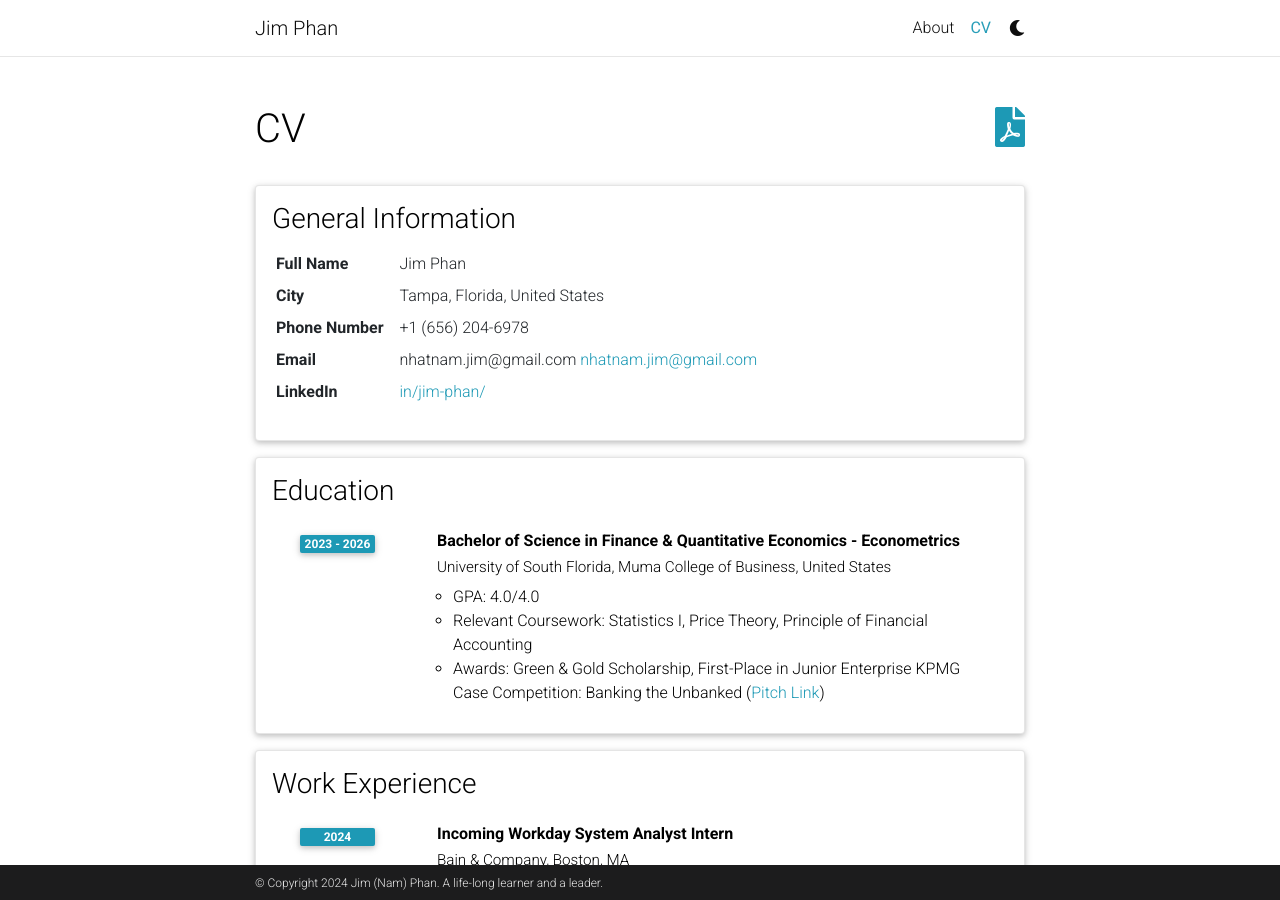
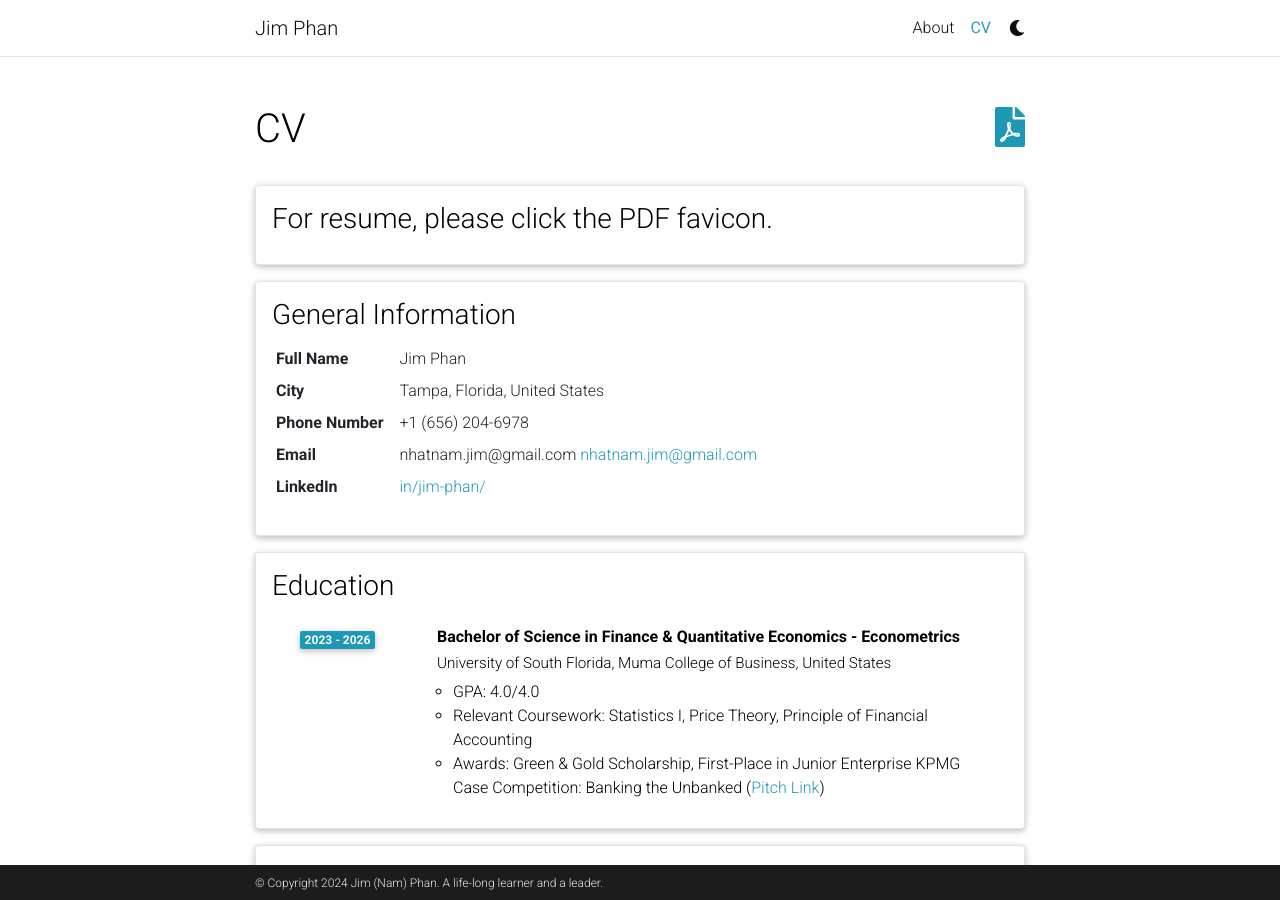
Before and after one commit to phannhatnamlhp/phannhatnamlhp.github.io, a Jekyll site: the page built from _pages/cv.md, in a window 1280 px wide and 900 px high. Built offline with Jekyll 4.4.1, drawn with Linux system fonts in a browser that asks for light colours; comment, search, counter and statistics services are not loaded; a style sheet for code colours, icons or effects is not loaded.

Commit message:
Update cv.yml

```diff
--- a/_data/cv.yml
+++ b/_data/cv.yml
@@ -1,3 +1,5 @@
+- title: For resume, please click the PDF favicon.
+
 - title: General Information
   type: map
   contents:
```
